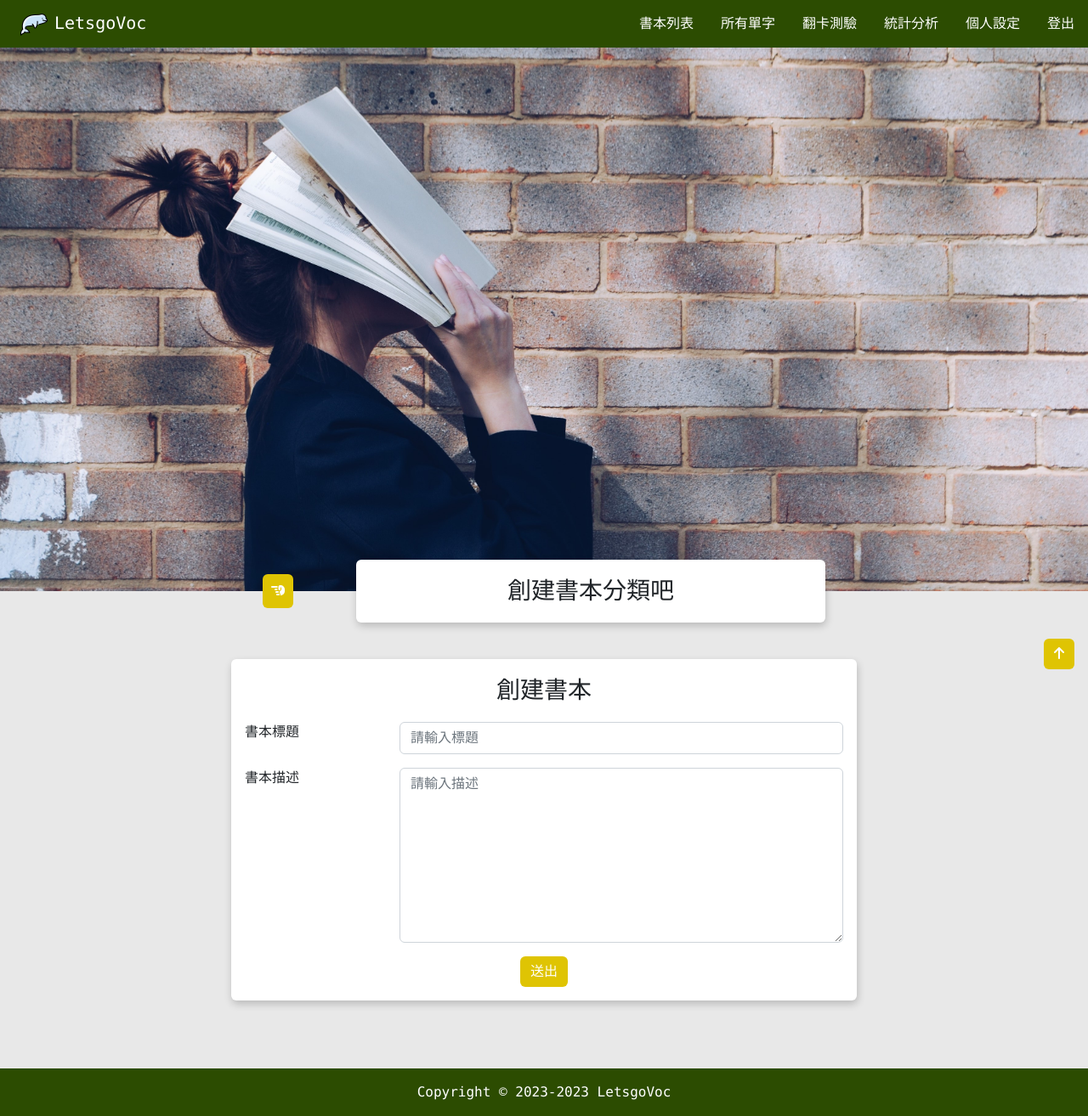
After one commit to jinny8813/VocaBud, a CodeIgniter 4 app: the page made by app/Views/pages/book_create.php in a window 1280 px wide. The commit adds this page. Shown: the whole page at 85% size. Run offline with PHP 8.4 and a stand-in for CodeIgniter, Linux system fonts and the light colour scheme; the template is opened without the code that fills it, so the values that code supplies are empty; some libraries are stand-ins or nearby versions.

Commit message:
create book OK

```diff
--- a/app/Config/Routes.php
+++ b/app/Config/Routes.php
@@ -37,7 +37,10 @@ $routes->post('/register', 'UserRegister::index');
 $routes->get('/logout', 'UserLogin::logout');
 
 $routes->get('/home', 'UserLogin::home', ['filter' => 'Auth']);
+
 $routes->get('/books', 'Books::index', ['filter' => 'Auth']);
+$routes->get('/books/new', 'Books::create', ['filter' => 'Auth']);
+$routes->post('/books', 'Books::store');
 
 /*
  * --------------------------------------------------------------------
--- /dev/null
+++ b/app/Views/pages/book_create.php
@@ -0,0 +1,78 @@
+<?= $this->extend("layout/template")?>
+<?= $this->section('content')?>
+<section class="min-vh-100 bg_light">
+    <div class="w-100">
+        <img class="img-fluid" src="<?= base_url('../../public/assets/images/banner.jpg') ?>" alt="">
+    </div>
+    <div class="container">
+        <div class="row justify-content-center">
+            <div class="col-md-8">
+                <div class="position-relative">
+                    <div class="position-absolute top-100 start-50 translate-middle d-flex justify-content-around align-items-center w-100">
+                        <div>
+                            <a href="#" class="btn p-2"><i class="fa-fw fa-solid fa-hand-point-left"></i></a>
+                        </div>
+                        <div class="card w-75">
+                            <div class="card-body">
+                                <div class="text-center fs-3">創建書本分類吧</div>
+                            </div>
+                        </div>
+                    </div>
+                </div>
+            </div>
+        </div>
+    </div>
+    <div class="container py-5">
+        <div class="row justify-content-center my-3">
+            <div class="col-md-8 my-3">
+                <div class="card">
+                    <div class="card-body">
+                        <div class="text-center fs-3 mb-3">創建書本</div>
+                        <form id="bookCreateForm">
+                            <div class="form-group row mb-3">
+                                <div class="col-3">
+                                    <label for="title" class="form-label">書本標題</label>
+                                </div>
+                                <div class="col-9">
+                                    <input type="text" name="title" class="form-control" placeholder="請輸入標題" required>
+                                </div>
+                            </div>
+                            <div class="form-group row mb-3">
+                                <div class="col-3">
+                                    <label for="description" class="form-label">書本描述</label>
+                                </div>
+                                <div class="col-9">
+                                    <textarea name="description" class="form-control" placeholder="請輸入描述" rows="8" required></textarea>
+                                </div>
+                            </div>
+                            <div class="form-group d-flex justify-content-center">
+                                <button type="submit" name="submit" class="btn">送出</button>
+                            </div>
+                        </form>
+                    </div>
+                </div>
+            </div>
+        </div>
+    </div>
+</section>
+<script>
+    let bookCreateForm = document.getElementById("bookCreateForm");
+
+    bookCreateForm.addEventListener("submit",(e) => {
+        e.preventDefault();
+        let formdata= new FormData(bookCreateForm);
+        myLib1.POST("<?= base_url('/books') ?>",formdata);
+    })
+
+    let myLib1 = {
+        POST: (url,formdata) => {
+            axios.post(url,formdata)
+            .then((response) => {
+                window.location.href = `<?= base_url('/books')?>`;
+            }).catch((e) => {
+                console.log(e.response.data);
+            })
+        },
+    }
+</script>
+<?= $this->endSection()?>
--- a/app/Views/pages/book_list.php
+++ b/app/Views/pages/book_list.php
@@ -8,14 +8,14 @@
         <div class="row justify-content-center">
             <div class="col-md-8">
                 <div class="position-relative">
-                    <div class="position-absolute top-100 start-50 translate-middle d-flex justify-content-between align-items-center w-100">
+                    <div class="position-absolute top-100 start-50 translate-middle d-flex justify-content-around align-items-center w-100">
                         <div class="card w-75">
                             <div class="card-body">
                                 <div class="text-center fs-3">書本列表</div>
                             </div>
                         </div>
                         <div>
-                            <a href="#" class="btn p-2"><i class="fa-fw fa-solid fa-arrow-up"></i></a>
+                            <a href="#" class="btn p-2"><i class="fa-fw fa-solid fa-info"></i></a>
                         </div>
                         <div>
                             <a href="#" class="btn p-2"><i class="fa-fw fa-solid fa-plus"></i></a>
```
Also changed, not shown: app/Controllers/Books.php (+27 -0 lines), public/assets/css/style.css, public/assets/css/style.scss, 1 other file.
